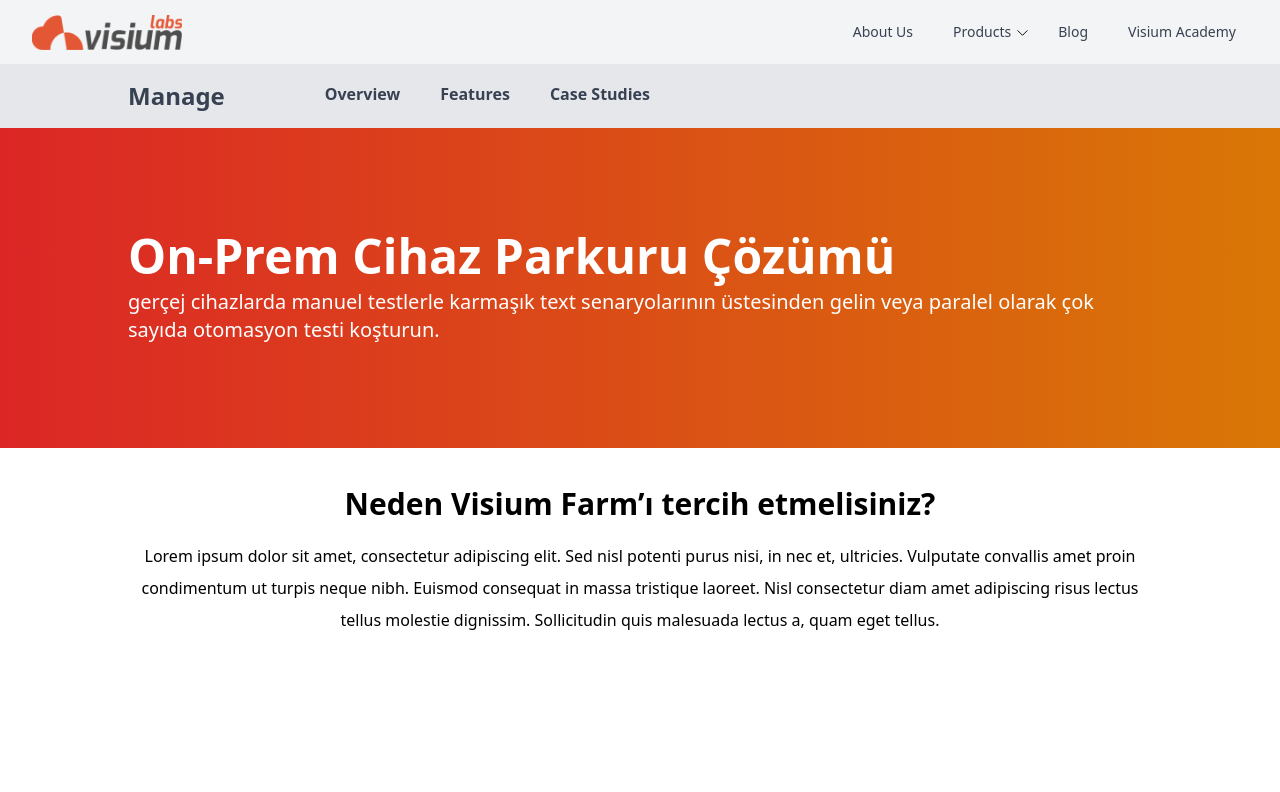
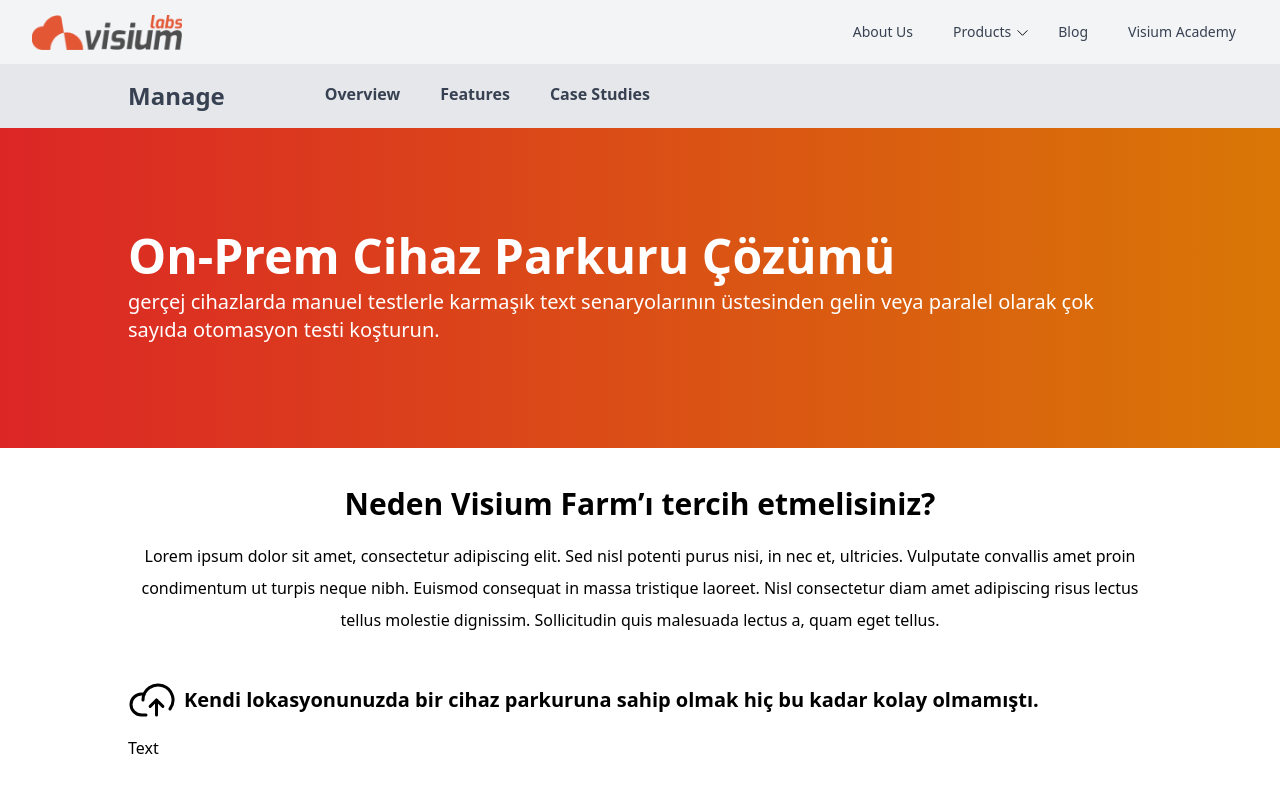
Before and after one commit to arda-e/vLabsWeb, a Next.js app in the folder vlabsweb/: page /products/visiumfarm in a window 1280 px wide. Shown: the top 792 px of the page. Built offline with nearby package versions, Linux system fonts and the light colour scheme.

Commit message:
phosphor icon add

```diff
--- a/vlabsweb/package.json
+++ b/vlabsweb/package.json
@@ -9,6 +9,7 @@
   },
   "dependencies": {
     "next": "10.0.9",
+    "phosphor-react": "^1.2.1",
     "react": "17.0.2",
     "react-dom": "17.0.2"
   },
--- a/vlabsweb/pages/products/visiumfarm.js
+++ b/vlabsweb/pages/products/visiumfarm.js
@@ -3,6 +3,7 @@
 import Head from 'next/head'
 import Text_Main from "../../components/Text/Text_Main"
 import H2 from "../../components/Text/H2"
+import { CloudArrowUp } from 'phosphor-react'
 
 const visiumfarm = () => {
     return (
@@ -20,8 +21,19 @@
                 Lorem ipsum dolor sit amet, consectetur adipiscing elit. Sed nisl potenti purus nisi, in nec et, ultricies. Vulputate convallis amet proin condimentum ut turpis neque nibh. Euismod consequat in massa tristique laoreet. Nisl consectetur diam amet adipiscing risus lectus tellus molestie dignissim. Sollicitudin quis malesuada lectus a, quam eget tellus.
             </Text_Main>
         </section>
-        <section>
+        <section className="mt-10 mx-32">
+            <div className="flex">
+                <div className="flex flex-col">
+                    <div className="flex flex-row mb-3 items-center">
+                        <div className="flex mr-2 "><CloudArrowUp size={48} /></div>
+                        <div className="flex font-bold text-xl">Kendi lokasyonunuzda bir cihaz parkuruna sahip olmak hiç bu kadar kolay olmamıştı.
 
+</div>
+                    </div>
+                    <div>Text</div>
+                </div>
+            </div>
+            <div className="flex"></div>
         </section>
         </>
     )
```
Also changed, not shown: 1 other file (tests, documents, lock files or other folders).
